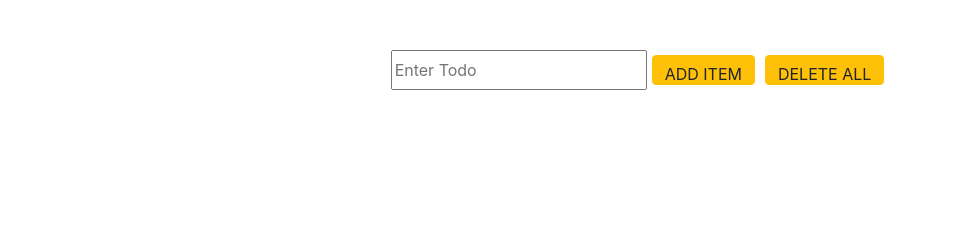
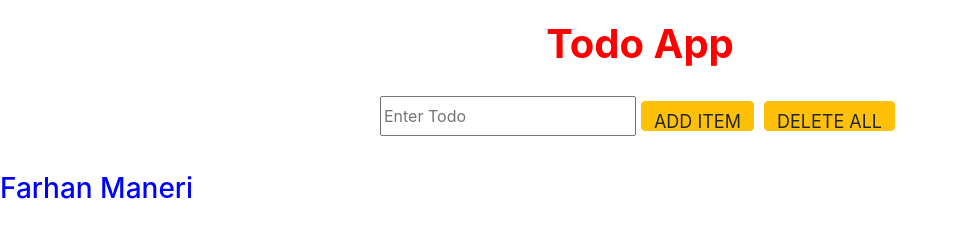
Before and after one commit to farhanmaneri/myTodoApp, a plain HTML site: page index.html in a window 1280 px wide. Shown: the whole page, without its empty margins (0-956 px from the left). Drawn offline with nearby package versions, Linux system fonts and the light colour scheme.

Commit message:
todo heading

```diff
--- a/index.html
+++ b/index.html
@@ -1,18 +1,32 @@
 <!DOCTYPE html>
 <html lang="en">
+
 <head>
     <meta charset="UTF-8">
     <meta name="viewport" content="width=device-width, initial-scale=1.0">
     <link rel="stylesheet" href="style.css">
-    <link rel="stylesheet" href="https://maxcdn.bootstrapcdn.com/bootstrap/4.0.0/css/bootstrap.min.css" integrity="sha384-Gn5384xqQ1aoWXA+058RXPxPg6fy4IWvTNh0E263XmFcJlSAwiGgFAW/dAiS6JXm" crossorigin="anonymous">
+    <link rel="stylesheet" href="https://maxcdn.bootstrapcdn.com/bootstrap/4.0.0/css/bootstrap.min.css"
+        integrity="sha384-Gn5384xqQ1aoWXA+058RXPxPg6fy4IWvTNh0E263XmFcJlSAwiGgFAW/dAiS6JXm" crossorigin="anonymous">
     <title>Todo App</title>
 </head>
+
 <body>
     <div class="container-fluid main">
-        <input type="text"  placeholder="Enter Todo" name="" id="todo">
+      <div class="row">
+          <div class="col">
+              <h1>Todo App</h1>
+          </div>
+      </div>
+        <div class="row">
+            <div class="col">
+                <input type="text" placeholder="Enter Todo" name="" id="todo">
                 <button class="btn btn-warning" onclick="addTodo()">ADD ITEM</button>
                 <button class="btn btn-warning" onclick="delAll()">DELETE ALL</button>
             </div>
+        </div>
+    </div>
+
+    <div class="container">
         <div class="row">
             <div class="col">
                 <ol id="list">
@@ -20,11 +34,22 @@
                 </ol>
             </div>
         </div>
+    </div>
+
+    <footer><h3>  Farhan Maneri</h3></footer>
+
 
 
     <script src="app.js"></script>
-<script src="https://code.jquery.com/jquery-3.2.1.slim.min.js" integrity="sha384-KJ3o2DKtIkvYIK3UENzmM7KCkRr/rE9/Qpg6aAZGJwFDMVNA/GpGFF93hXpG5KkN" crossorigin="anonymous"></script>
-<script src="https://cdnjs.cloudflare.com/ajax/libs/popper.js/1.12.9/umd/popper.min.js" integrity="sha384-ApNbgh9B+Y1QKtv3Rn7W3mgPxhU9K/ScQsAP7hUibX39j7fakFPskvXusvfa0b4Q" crossorigin="anonymous"></script>
-<script src="https://maxcdn.bootstrapcdn.com/bootstrap/4.0.0/js/bootstrap.min.js" integrity="sha384-JZR6Spejh4U02d8jOt6vLEHfe/JQGiRRSQQxSfFWpi1MquVdAyjUar5+76PVCmYl" crossorigin="anonymous"></script>
+    <script src="https://code.jquery.com/jquery-3.2.1.slim.min.js"
+        integrity="sha384-KJ3o2DKtIkvYIK3UENzmM7KCkRr/rE9/Qpg6aAZGJwFDMVNA/GpGFF93hXpG5KkN"
+        crossorigin="anonymous"></script>
+    <script src="https://cdnjs.cloudflare.com/ajax/libs/popper.js/1.12.9/umd/popper.min.js"
+        integrity="sha384-ApNbgh9B+Y1QKtv3Rn7W3mgPxhU9K/ScQsAP7hUibX39j7fakFPskvXusvfa0b4Q"
+        crossorigin="anonymous"></script>
+    <script src="https://maxcdn.bootstrapcdn.com/bootstrap/4.0.0/js/bootstrap.min.js"
+        integrity="sha384-JZR6Spejh4U02d8jOt6vLEHfe/JQGiRRSQQxSfFWpi1MquVdAyjUar5+76PVCmYl"
+        crossorigin="anonymous"></script>
 </body>
+
 </html>
--- a/style.css
+++ b/style.css
@@ -12,17 +12,23 @@ body {
 
 } */
 
-.main{
+ /* .main{
     margin-top: 50px;
     display: flex;
     justify-content: center;
 
+}  */
+
+h1{
+    color: red !important;
+    font-weight: bold !important;
 }
 
 .col{
     display: flex;
     justify-content: center;
     justify-self: start;
+
  }
 
  li{
@@ -31,6 +37,9 @@ body {
      font-weight : bold;
  }
 
+.row{
+    margin-top: 20px;
+}
 
 
 
@@ -44,6 +53,8 @@ body {
 border: 2px solid black;
 margin: 5px;
 height: 30px;
+font-size: large !important;
+font-weight: bold;
 
 }
 
@@ -57,3 +68,10 @@ height: 30px;
     font-size: 20px;
 }
   */
+footer{
+    display: flex;
+    justify-content: end !important;
+}
+h3 {
+    color:blue !important;
+}
```
Lines whose indentation alone changed are shown as unchanged.
